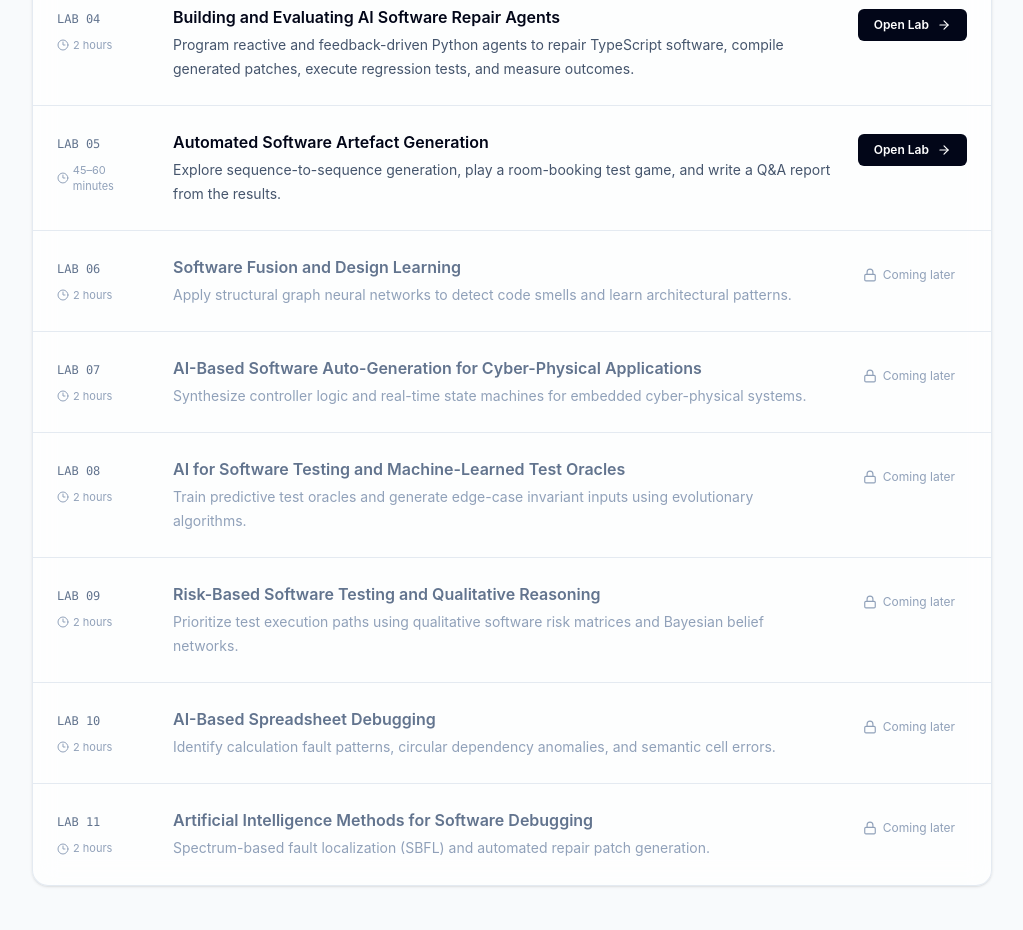
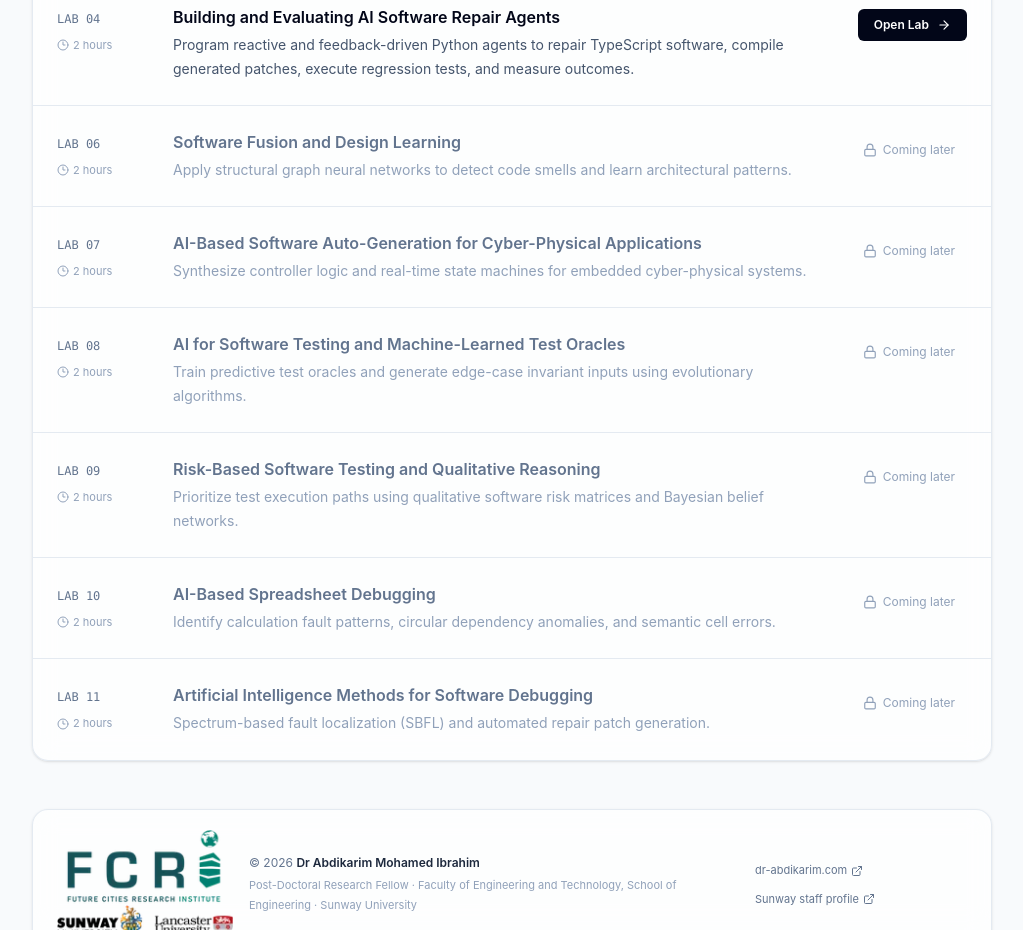
Before and after one commit to kemosom/AISE, a React (Vite) app: page / in a window 1280 px wide. Shown: the part 960-1890 px from the top of the page, without its empty margins (128-1151 px from the left). Built offline with nearby package versions, Linux system fonts and the light colour scheme.

Commit message:
Hide Lab 05 from the student site and retain the activity as a draft

```diff
--- a/labs/registry.ts
+++ b/labs/registry.ts
@@ -263,7 +263,7 @@ labRegistryMap.set('lab04-software-repair-agents', {
   instructionsMarkdown: lab04Theory + '\n\n---\n\n' + lab04LabSheet,
 });
 
-// Lab 05 uses the self-paced browser activity in public/lab5.html.
+// Lab 05 is held as an unpublished self-paced browser activity.
 labRegistryMap.set('lab05-artifact-generation', {
   ...createLabShell(
     'lab05-artifact-generation',
--- a/src/App.tsx
+++ b/src/App.tsx
@@ -79,8 +79,8 @@ export default function App() {
       const manifests = LabRegistry.getAllLabs();
 
       const summaries: LabSummary[] = manifests.map((manifest) => {
-        // Labs 01 through 05 are released to students.
-        const isUnlocked = manifest.labNumber <= 4 || manifest.id === LAB05_ID;
+        // Labs 01 through 04 are released to students.
+        const isUnlocked = manifest.labNumber <= 4;
 
         return {
           id: manifest.id,
@@ -205,20 +205,12 @@ export default function App() {
   const handleSelectLab = (labId: string) => {
     // Also enforce the lock in navigation, not just on the dashboard card.
     if (!labs.some((lab) => lab.id === labId && lab.isUnlocked)) return;
-    if (labId === LAB05_ID) {
-      window.location.assign('/lab5.html');
-      return;
-    }
     setActiveLabId(labId);
     setIsInstructorPreview(false);
     setActiveView('lab');
   };
 
   const handlePreviewLabAsInstructor = (labId: string) => {
-    if (labId === LAB05_ID) {
-      window.location.assign('/lab5.html');
-      return;
-    }
     setActiveLabId(labId);
     setIsInstructorPreview(true);
     setActiveView('lab');
@@ -346,7 +338,7 @@ export default function App() {
           isStudent ? (
             <StudentDashboard
               user={user}
-              labs={labs}
+              labs={labs.filter((lab) => lab.id !== LAB05_ID)}
               isLoading={labsLoading}
               error={labsError}
               onSelectLab={handleSelectLab}
```
Also changed, not shown: labs/lab05-artifact-generation/activity.html (renamed from public/lab5.html).
